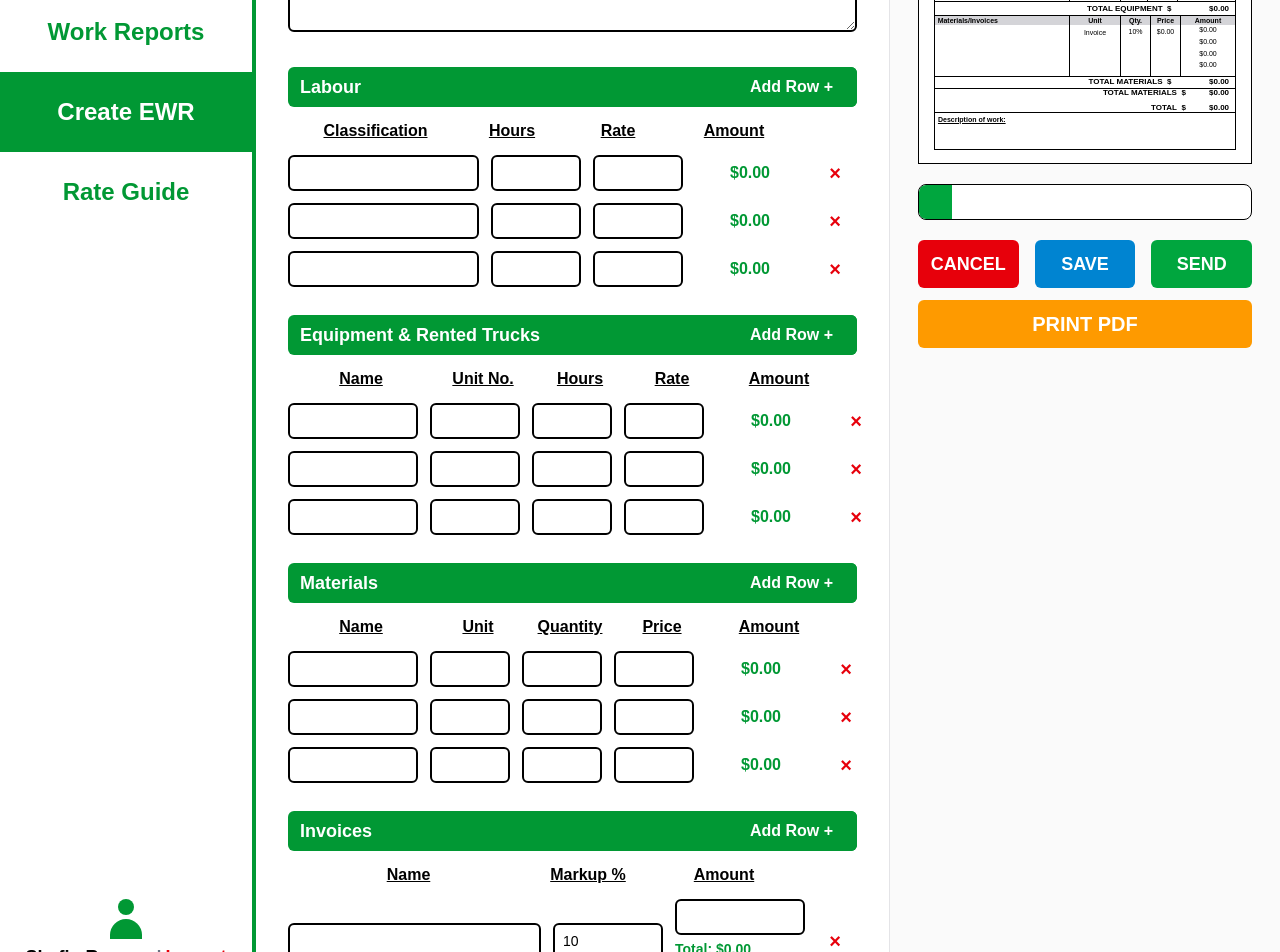
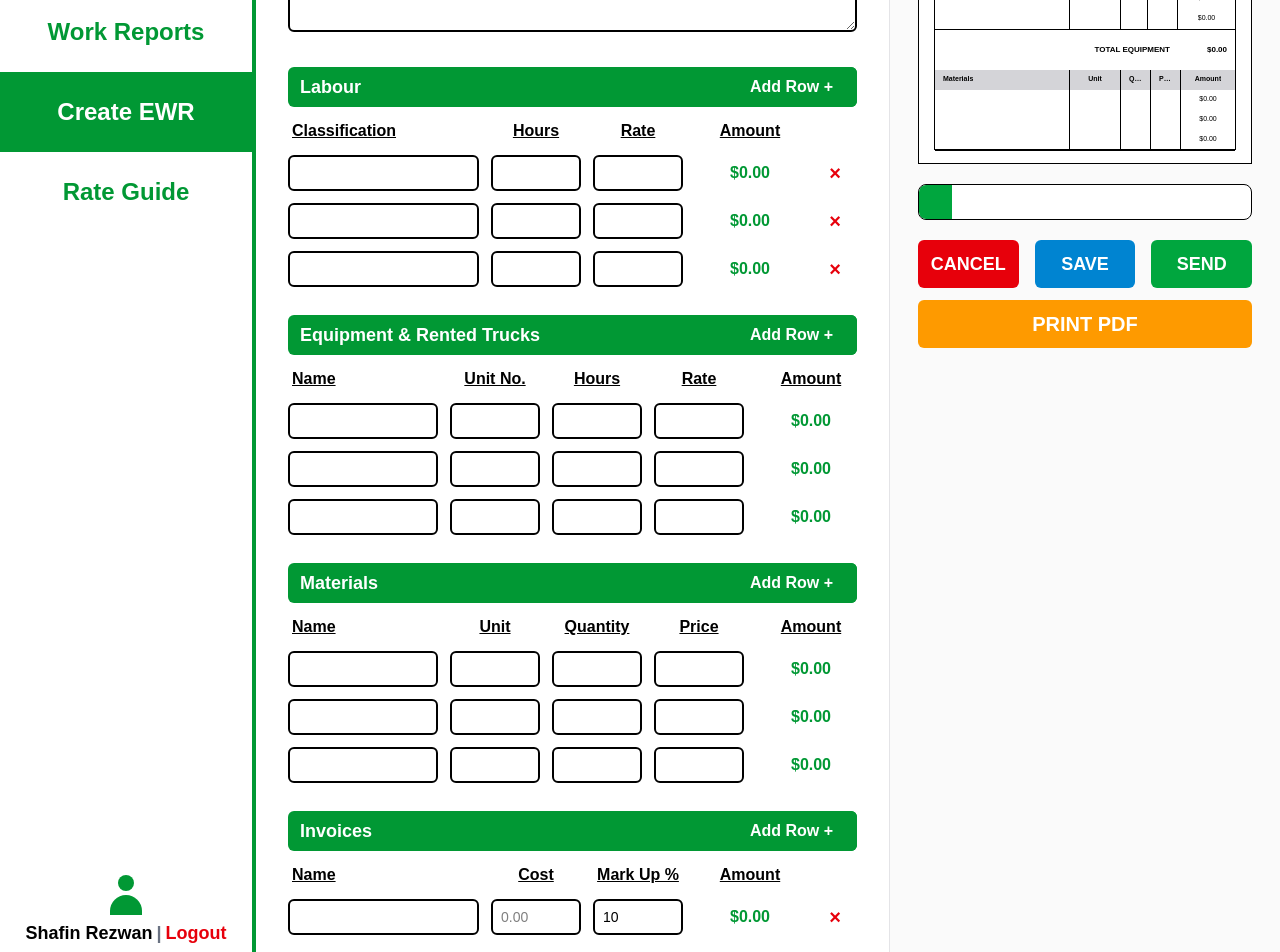
Before and after one commit to ShafinRezwan/PARK-EWRAPP, a Next.js app: page /create-ewr in a window 1280 px wide. Shown: the part 300-1252 px from the top of the page. Built offline with nearby package versions, Linux system fonts and the light colour scheme; a web font is replaced by a local one.

Commit message:
fixed layout of ewr page

```diff
--- a/app/create-ewr/page.tsx
+++ b/app/create-ewr/page.tsx
@@ -89,8 +89,8 @@ const initialFormData: EWRFormData = {
     {
       id: createId(),
       name: "",
+      cost: "",
       markup: "10",
-      amount: "",
     },
   ],
 };
--- a/app/globals.css
+++ b/app/globals.css
@@ -50,6 +50,7 @@
   body * {
     visibility: hidden;
     font-family: Arial, Helvetica, sans-serif;
+    font-size: 12px;
   }
 
   #ewr-print-area,
--- a/components/EWR/EwrForm.tsx
+++ b/components/EWR/EwrForm.tsx
@@ -44,6 +44,11 @@ const inputClassName =
 
 const compactInputClassName =
   "h-9 w-full rounded-md border-2 border-black bg-white px-2 text-sm outline-none transition focus:border-park-green focus:ring-2 focus:ring-green-100";
+
+const labourGrid = "md:grid-cols-[minmax(150px,2fr)_90px_90px_110px_40px]";
+
+const equipmentGrid =
+  "md:grid-cols-[minmax(150px,2fr)_90px_90px_90px_110px_40px]";
 
 function SectionHeader({ title, onAdd }: SectionHeaderProps) {
   return (
@@ -230,7 +235,8 @@ export default function EWRForm({ formData, setFormData }: EWRFormProps) {
         {
           id: createId(),
           name: "",
-          markup: "10",
+          cost: "",
+          markup: "",
           amount: "",
         },
       ],
@@ -243,7 +249,7 @@ export default function EWRForm({ formData, setFormData }: EWRFormProps) {
       className="mx-auto w-full max-w-4xl space-y-7"
     >
       <section className="space-y-3">
-        <div className="grid grid-cols-1 gap-8 md:grid-cols-5">
+        <div className="grid grid-cols-1 gap-6 md:grid-cols-5">
           <Field label="To:" className="col-span-3">
             <input
               value={formData.recipient}
@@ -326,18 +332,19 @@ export default function EWRForm({ formData, setFormData }: EWRFormProps) {
         <SectionHeader title="Labour" onAdd={addLabourRow} />
 
         <div className="space-y-3">
-          <div className="hidden grid-cols-[minmax(150px,2fr)_90px_90px_110px_40px] gap-4 px-3 text-center font-semibold underline md:grid">
-            <span>Classification</span>
-            <span>Hours</span>
-            <span>Rate</span>
-            <span>Amount</span>
-            <span />
+          <div
+            className={`hidden md:grid ${labourGrid} gap-3 font-bold underline`}
+          >
+            <span className="text-left pl-1">Classification</span>
+            <span className="text-center ">Hours</span>
+            <span className="text-center ">Rate</span>
+            <span className="text-center ">Amount</span>
           </div>
 
           {formData.labour.map((row) => (
             <div
               key={row.id}
-              className="grid grid-cols-1 items-end gap-3 rounded-md border border-zinc-200 p-3 md:grid-cols-[minmax(150px,2fr)_90px_90px_110px_40px] md:border-0 md:p-0"
+              className={`grid grid-cols-1 items-center gap-3 rounded-md border border-zinc-200 p-3 ${labourGrid} md:border-0 md:p-0`}
             >
               <Field label="Classification" className="md:[&>span]:hidden">
                 <input
@@ -359,9 +366,13 @@ export default function EWRForm({ formData, setFormData }: EWRFormProps) {
                   min="0"
                   step="0.25"
                   value={row.hours}
-                  onChange={(event) =>
-                    updateLabourRow(row.id, "hours", event.target.value)
-                  }
+                  onChange={(event) => {
+                    let value = event.target.value;
+
+                    // Remove everything except digits and one decimal point
+                    value = value.replace(/[^\d.]/g, "");
+                    updateLabourRow(row.id, "hours", event.target.value);
+                  }}
                   className={compactInputClassName}
                 />
               </Field>
@@ -379,7 +390,7 @@ export default function EWRForm({ formData, setFormData }: EWRFormProps) {
                 />
               </Field>
 
-              <div className="flex h-9 items-center md:justify-center">
+              <div className="text-center">
                 <CurrencyAmount amount={calculateAmount(row.hours, row.rate)} />
               </div>
 
@@ -396,19 +407,21 @@ export default function EWRForm({ formData, setFormData }: EWRFormProps) {
         />
 
         <div className="space-y-3">
-          <div className="hidden grid-cols-[minmax(130px,1.8fr)_90px_80px_80px_110px_40px] gap-3 px-2 text-center font-semibold underline md:grid">
-            <span>Name</span>
-            <span>Unit No.</span>
-            <span>Hours</span>
-            <span>Rate</span>
-            <span>Amount</span>
+          <div
+            className={`hidden md:grid ${equipmentGrid} gap-3 font-bold underline`}
+          >
+            <span className="text-left  pl-1">Name</span>
+            <span className="text-center">Unit No.</span>
+            <span className="text-center">Hours</span>
+            <span className="text-center">Rate</span>
+            <span className="text-center">Amount</span>
             <span />
           </div>
 
           {formData.equipment.map((row) => (
             <div
               key={row.id}
-              className="grid grid-cols-1 items-end gap-3 rounded-md border border-zinc-200 p-3 md:grid-cols-[minmax(130px,1.8fr)_90px_80px_80px_110px_40px] md:border-0 md:p-0"
+              className={`grid grid-cols-1 items-center gap-3 rounded-md border border-zinc-200 p-3 ${equipmentGrid} md:border-0 md:p-0`}
             >
               <Field label="Name" className="md:[&>span]:hidden">
                 <input
@@ -436,9 +449,13 @@ export default function EWRForm({ formData, setFormData }: EWRFormProps) {
                   min="0"
                   step="0.25"
                   value={row.hours}
-                  onChange={(event) =>
-                    updateEquipmentRow(row.id, "hours", event.target.value)
-                  }
+                  onChange={(event) => {
+                    let value = event.target.value;
+
+                    // Remove everything except digits and one decimal point
+                    value = value.replace(/[^\d.]/g, "");
+                    updateEquipmentRow(row.id, "hours", event.target.value);
+                  }}
                   className={compactInputClassName}
                 />
               </Field>
@@ -456,7 +473,7 @@ export default function EWRForm({ formData, setFormData }: EWRFormProps) {
                 />
               </Field>
 
-              <div className="flex h-9 items-center md:justify-center">
+              <div className="text-center">
                 <CurrencyAmount amount={calculateAmount(row.hours, row.rate)} />
               </div>
 
@@ -470,19 +487,21 @@ export default function EWRForm({ formData, setFormData }: EWRFormProps) {
         <SectionHeader title="Materials" onAdd={addMaterialRow} />
 
         <div className="space-y-3">
-          <div className="hidden grid-cols-[minmax(130px,1.8fr)_80px_80px_80px_110px_40px] gap-3 px-2 text-center font-semibold underline md:grid">
-            <span>Name</span>
-            <span>Unit</span>
-            <span>Quantity</span>
-            <span>Price</span>
-            <span>Amount</span>
+          <div
+            className={`hidden md:grid ${equipmentGrid} gap-3 font-bold underline`}
+          >
+            <span className="text-left pl-1">Name</span>
+            <span className="text-center">Unit</span>
+            <span className="text-center">Quantity</span>
+            <span className="text-center">Price</span>
+            <span className="text-center">Amount</span>
             <span />
           </div>
 
           {formData.materials.map((row) => (
             <div
               key={row.id}
-              className="grid grid-cols-1 items-end gap-3 rounded-md border border-zinc-200 p-3 md:grid-cols-[minmax(130px,1.8fr)_80px_80px_80px_110px_40px] md:border-0 md:p-0"
+              className={`grid grid-cols-1 items-center gap-3 rounded-md border border-zinc-200 p-3 ${equipmentGrid} md:border-0 md:p-0`}
             >
               <Field label="Name" className="md:[&>span]:hidden">
                 <input
@@ -546,15 +565,17 @@ export default function EWRForm({ formData, setFormData }: EWRFormProps) {
         <SectionHeader title="Invoices" onAdd={addInvoiceRow} />
 
         <div className="space-y-3">
-          <div className="hidden grid-cols-[minmax(180px,2fr)_110px_130px_40px] gap-4 px-3 text-center font-semibold underline md:grid">
-            <span>Name</span>
-            <span>Markup %</span>
-            <span>Amount</span>
-            <span />
+          <div
+            className={`hidden md:grid ${labourGrid} gap-3 font-bold underline`}
+          >
+            <span className="text-left pl-1">Name</span>
+            <span className="text-center">Cost</span>
+            <span className="text-center">Mark Up %</span>
+            <span className="text-center">Amount</span>
           </div>
 
           {formData.invoices.map((row) => {
-            const baseAmount = Number(row.amount) || 0;
+            const baseAmount = Number(row.cost) || 0;
 
             const markup = Number(row.markup) || 0;
 
@@ -563,7 +584,7 @@ export default function EWRForm({ formData, setFormData }: EWRFormProps) {
             return (
               <div
                 key={row.id}
-                className="grid grid-cols-1 items-end gap-3 rounded-md border border-zinc-200 p-3 md:grid-cols-[minmax(180px,2fr)_110px_130px_40px] md:border-0 md:p-0"
+                className={`grid grid-cols-1 items-center gap-3 rounded-md border border-zinc-200 p-3 ${labourGrid} md:border-0 md:p-0`}
               >
                 <Field label="Name" className="md:[&>span]:hidden">
                   <input
@@ -575,11 +596,40 @@ export default function EWRForm({ formData, setFormData }: EWRFormProps) {
                   />
                 </Field>
 
+                <Field label="Cost" className="md:[&>span]:hidden">
+                  <input
+                    type="text"
+                    inputMode="decimal"
+                    placeholder="0.00"
+                    value={row.cost}
+                    onChange={(event) => {
+                      let value = event.target.value;
+
+                      // Remove everything except digits and one decimal point
+                      value = value.replace(/[^\d.]/g, "");
+
+                      // Allow only one decimal point
+                      const parts = value.split(".");
+                      if (parts.length > 2) {
+                        value = `${parts[0]}.${parts.slice(1).join("")}`;
+                      }
+
+                      // Limit to 2 decimal places
+                      if (parts[1]) {
+                        value = `${parts[0]}.${parts[1].slice(0, 2)}`;
+                      }
+
+                      updateInvoiceRow(row.id, "cost", value);
+                    }}
+                    className={compactInputClassName}
+                  />
+                </Field>
+
                 <Field label="Markup %" className="md:[&>span]:hidden">
                   <input
                     type="number"
                     min="0"
-                    step="0.01"
+                    step="1"
                     value={row.markup}
                     onChange={(event) =>
                       updateInvoiceRow(row.id, "markup", event.target.value)
@@ -587,25 +637,11 @@ export default function EWRForm({ formData, setFormData }: EWRFormProps) {
                     className={compactInputClassName}
                   />
                 </Field>
-
-                <Field label="Amount" className="md:[&>span]:hidden">
-                  <div className="flex items-center gap-2">
-                    <input
-                      type="number"
-                      min="0"
-                      step="0.01"
-                      value={row.amount}
-                      onChange={(event) =>
-                        updateInvoiceRow(row.id, "amount", event.target.value)
-                      }
-                      className={compactInputClassName}
-                    />
-                  </div>
-
-                  <p className="mt-1 text-sm font-semibold text-park-green">
-                    Total: ${total.toFixed(2)}
-                  </p>
-                </Field>
+                <div className="text-center">
+                  <span className="whitespace-nowrap text-base font-semibold text-park-green">
+                    ${total.toFixed(2)}
+                  </span>
+                </div>
 
                 <RemoveButton onClick={() => removeRow("invoices", row.id)} />
               </div>
--- a/components/EWR/EwrPreview.tsx
+++ b/components/EWR/EwrPreview.tsx
@@ -14,6 +14,10 @@ const moneyFormatter = new Intl.NumberFormat("en-US", {
 
 function calculateAmount(quantity: string, rate: string) {
   return (Number(quantity) || 0) * (Number(rate) || 0);
+}
+
+function calculatemarkUp(cost: string, markup: string) {
+  return (Number(cost) || 0) + (Number(markup) / 100 || 0);
 }
 
 function formatDate(date: string) {
@@ -43,10 +47,10 @@ export default function EWRPreview({ formData }: EWRPreviewProps) {
   );
 
   const invoiceTotal = formData.invoices.reduce((total, row) => {
-    const amount = Number(row.amount) || 0;
+    const cost = Number(row.cost) || 0;
     const markup = Number(row.markup) || 0;
 
-    return total + amount + amount * (markup / 100);
+    return total + cost + cost * (markup / 100);
   }, 0);
 
   const materialsAndInvoicesTotal = materialTotal + invoiceTotal;
@@ -70,17 +74,17 @@ export default function EWRPreview({ formData }: EWRPreviewProps) {
   };
 
   return (
-    <div className="mx-auto w-full max-w-[430px]">
+    <div className="mx-auto w-full max-w-430px">
       <div id="ewr-print-area">
         <article
           id="ewr-preview"
-          className="mx-auto aspect-[8.5/11] w-full overflow-hidden border border-black bg-white text-black"
+          className="mx-auto aspect-[8.5/11] w-full  overflow-auto border border-black bg-white text-black"
         >
           <div className="flex h-full flex-col px-[4.5%] py-[4%]">
             {/* Main document border */}
             <div className="flex min-h-0 flex-1 flex-col border border-black">
               {/* Header */}
-              <header className="relative h-[25%] shrink-0 border-b border-black px-[1.2%] py-[1.5%]">
+              <header className="relative h-[20%] shrink-0 border-b border-black px-[1.2%] py-[1.5%]">
                 <div className="grid grid-cols-[28%_44%_28%] items-start">
                   <div>
                     <Image
@@ -102,7 +106,7 @@ export default function EWRPreview({ formData }: EWRPreviewProps) {
                   <div />
                 </div>
 
-                <div className=" grid grid-cols-2 text-[10px]">
+                <div className=" grid grid-cols-2 text-[8px]">
                   <p>
                     <span className="font-bold">To:</span> {formData.recipient}
                   </p>
@@ -113,7 +117,7 @@ export default function EWRPreview({ formData }: EWRPreviewProps) {
                   </p>
                 </div>
 
-                <div className="absolute bottom-[5%]  left-[1.2%] text-[10px] leading-tight">
+                <div className="absolute bottom-[5%]  left-[1.2%] text-[8px] leading-tight">
                   <p>
                     <span className="font-bold">Job #:</span>{" "}
                     {formData.jobNumber}
@@ -128,7 +132,6 @@ export default function EWRPreview({ formData }: EWRPreviewProps) {
 
               {/* Labour */}
               <ReportSection
-                className="h-[21%]"
                 columns="grid-cols-[62%_10%_10%_18%]"
                 headers={["Classification", "Hrs.", "Rate", "Amount"]}
                 rows={formData.labour.map((row) => [
@@ -143,7 +146,6 @@ export default function EWRPreview({ formData }: EWRPreviewProps) {
 
               {/* Equipment */}
               <ReportSection
-                className="h-[21%]"
                 columns="grid-cols-[45%_17%_9%_10%_19%]"
                 headers={[
                   "Equipment & Rented Trucks Name",
@@ -163,17 +165,10 @@ export default function EWRPreview({ formData }: EWRPreviewProps) {
                 total={equipmentTotal}
               />
 
-              {/* Materials and invoices */}
+              {/* Materials  */}
               <ReportSection
-                className="h-[18%]"
                 columns="grid-cols-[45%_17%_10%_10%_18%]"
-                headers={[
-                  "Materials/Invoices",
-                  "Unit",
-                  "Qty.",
-                  "Price",
-                  "Amount",
-                ]}
+                headers={["Materials", "Unit", "Qty.", "Price", "Amount"]}
                 rows={[
                   ...formData.materials.map((row) => [
                     row.name,
@@ -184,38 +179,27 @@ export default function EWRPreview({ formData }: EWRPreviewProps) {
                       calculateAmount(row.quantity, row.price),
                     ),
                   ]),
-
-                  ...formData.invoices.map((row) => {
-                    const amount = Number(row.amount) || 0;
-                    const markup = Number(row.markup) || 0;
-
-                    const markedUpAmount = amount + amount * (markup / 100);
-
-                    return [
-                      row.name,
-                      "Invoice",
-                      `${markup}%`,
-                      moneyFormatter.format(amount),
-                      moneyFormatter.format(markedUpAmount),
-                    ];
-                  }),
                 ]}
                 totalLabel="Total Materials"
                 total={materialsAndInvoicesTotal}
               />
 
+              {/* Invoices  */}
+              <ReportSection
+                columns="grid-cols-[62%_10%_10%_18%]"
+                headers={["Invoices", "Cost", "Mark Up %", "Amount"]}
+                rows={formData.invoices.map((row) => [
+                  row.name,
+                  row.cost ? moneyFormatter.format(Number(row.cost)) : "",
+                  row.markup,
+                  moneyFormatter.format(calculatemarkUp(row.cost, row.markup)),
+                ])}
+                totalLabel="Total Invoice"
+                total={labourTotal}
+              />
+
               {/* Total */}
-              <div className="flex h-[6%] shrink-0 flex-col justify-center border-b border-black px-[2%] text-[8px] font-bold uppercase">
-                <div className="flex justify-end">
-                  <span className="w-[36%] text-right">
-                    Total Materials&nbsp;&nbsp;$
-                  </span>
-
-                  <span className="w-[15%] text-right">
-                    {moneyFormatter.format(materialsAndInvoicesTotal)}
-                  </span>
-                </div>
-
+              <div className="flex h-[5%] shrink-0 flex-col justify-center border-b border-black px-[2%] text-[8px] font-bold uppercase">
                 <div className="mt-[1%] flex justify-end">
                   <span className="w-[36%] text-right">Total&nbsp;&nbsp;$</span>
 
@@ -226,7 +210,7 @@ export default function EWRPreview({ formData }: EWRPreviewProps) {
               </div>
 
               {/* Description */}
-              <div className="min-h-0 flex-1 px-[1%] py-[0.7%] text-[7px]">
+              <div className="h-[8%] shrink-0 overflow-hidden border-t border-black px-[1%] py-[0.7%] text-[7px]">
                 <p className="font-bold underline">Description of work:</p>
 
                 <p className="mt-[0.8%] whitespace-pre-wrap leading-snug">
@@ -281,72 +265,89 @@ export default function EWRPreview({ formData }: EWRPreviewProps) {
 }
 
 type ReportSectionProps = {
-  className?: string;
   columns: string;
   headers: string[];
   rows: string[][];
   totalLabel: string;
   total: number;
+  maxRows?: number;
 };
 
 function ReportSection({
-  className = "",
   columns,
   headers,
   rows,
   totalLabel,
   total,
+  maxRows = 8,
 }: ReportSectionProps) {
+  const visibleRows = rows.slice(0, maxRows);
+
   return (
-    <section
-      className={`flex shrink-0 flex-col border-b border-black ${className}`}
-    >
+    <section className="shrink-0 ]">
       {/* Header row */}
-      <div
-        className={`grid h-[12%] shrink-0 bg-zinc-300 text-[7px] font-bold ${columns}`}
-      >
+      <div className={`grid h-5 bg-zinc-300 text-[7px] font-bold ${columns}`}>
         {headers.map((header, index) => (
           <div
             key={`${header}-${index}`}
-            className={`flex items-center px-[2%] ${
+            className={`flex min-w-0 items-center px-2 ${
               index < headers.length - 1 ? "border-r border-black" : ""
             } ${index === 0 ? "justify-start" : "justify-center"}`}
           >
-            {header}
+            <span className="truncate">{header}</span>
           </div>
         ))}
       </div>
 
-      {/* Content area */}
-      <div className={`grid min-h-0 flex-1 ${columns}`}>
-        {headers.map((_, columnIndex) => (
-          <div
-            key={columnIndex}
-            className={`min-h-0 ${
-              columnIndex < headers.length - 1 ? "border-r border-black" : ""
-            }`}
-          >
-            {rows.slice(0, 5).map((row, rowIndex) => (
+      {/* Dynamic rows */}
+      <div className="border-b border-black">
+        {visibleRows.map((row, rowIndex) => (
+          <div key={rowIndex} className={`grid min-h-5 text-[7px] ${columns}`}>
+            {headers.map((_, columnIndex) => (
               <div
-                key={rowIndex}
-                className={`truncate px-[3%] py-[1%] text-[7px] ${
-                  columnIndex === 0 ? "text-left" : "text-center"
+                key={columnIndex}
+                className={`flex min-w-0 items-center px-2 py-0.5  ${
+                  columnIndex < headers.length - 1
+                    ? "border-r border-black"
+                    : ""
+                } ${
+                  columnIndex === 0
+                    ? "justify-start text-left"
+                    : "justify-center text-center"
                 }`}
               >
-                {row[columnIndex]}
+                <span className="truncate ">{row[columnIndex] ?? ""}</span>
               </div>
             ))}
           </div>
         ))}
+
+        {/* Keep one blank row when the section is empty */}
+        {visibleRows.length === 0 && (
+          <div className={`grid h-5 text-[7px] ${columns}`}>
+            {headers.map((_, columnIndex) => (
+              <div
+                key={columnIndex}
+                className={
+                  columnIndex < headers.length - 1
+                    ? "border-r border-black"
+                    : ""
+                }
+              />
+            ))}
+          </div>
+        )}
       </div>
 
       {/* Total row */}
-      <div className="flex h-[17%] shrink-0 items-center justify-end border-t border-black px-[2%] text-[8px] font-bold uppercase">
-        <span className="mr-[2%]">{totalLabel}&nbsp;&nbsp;$</span>
+      <div className={`grid h-10  text-[8px] font-bold uppercase ${columns}`}>
+        <div className="[grid-column:1/-2] flex items-center justify-end  px-2 ">
+          {totalLabel}
+        </div>
 
-        <span className="min-w-[18%] text-right">
+        <div className="[grid-column:-2/-1] flex items-center justify-end px-2 ">
           {moneyFormatter.format(total)}
-        </span>
+        </div>
       </div>
     </section>
   );
--- a/components/EWR/ewr.types.ts
+++ b/components/EWR/ewr.types.ts
@@ -24,8 +24,8 @@ export type MaterialFormRow = {
 export type InvoiceFormRow = {
   id: string;
   name: string;
+  cost: string;
   markup: string;
-  amount: string;
 };
 
 export type EWRFormData = {
```
Also changed, not shown: components/CreateTaskModal.tsx (+17 -5 lines).
